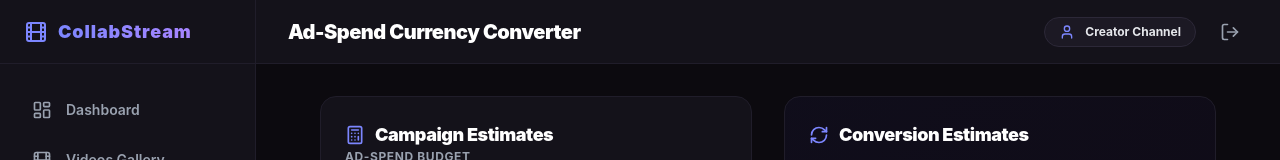
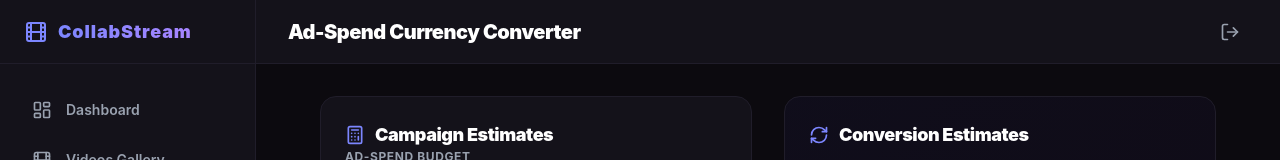
Before and after one commit to SujalKumarSingh18/collabstream, a React app in the folder frontend/: page /converter in a window 1280 px wide. Shown: the top 160 px of the page. Built offline with nearby package versions, Linux system fonts and the light colour scheme; no server answers; the HTML template or start-up script is replaced by a standard one.

Commit message:
fix: remove Creator Channel pill and clean up unused imports in Header.jsx

```diff
--- a/frontend/src/components/Header/Header.jsx
+++ b/frontend/src/components/Header/Header.jsx
@@ -1,6 +1,6 @@
 import React from "react";
-import { useLocation, useNavigate, Link } from "react-router-dom";
-import { LogOut, User } from "lucide-react";
+import { useLocation, useNavigate } from "react-router-dom";
+import { LogOut } from "lucide-react";
 import axios from "axios";
 
 function Header() {
@@ -46,13 +46,6 @@ function Header() {
 
             {/* Profile actions */}
             <div className="flex items-center gap-4">
-                <div className="flex items-center gap-2.5 bg-[#1c1924] border border-[#2c2838] px-3.5 py-1.5 rounded-full">
-                    <User className="w-4 h-4 text-indigo-400" />
-                    <span className="text-xs font-bold text-gray-200">
-                        Creator Channel
-                    </span>
-                </div>
-
                 {/* Logout Button */}
                 <button
                     onClick={handleLogout}
```
